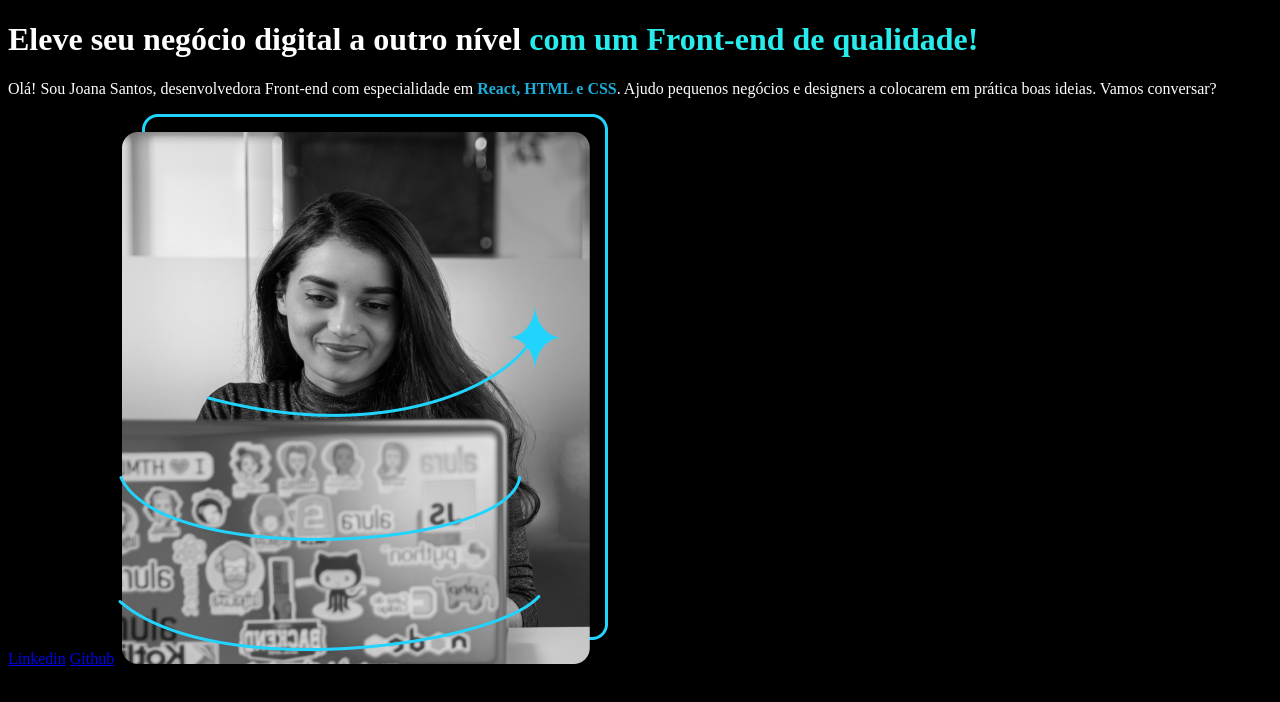
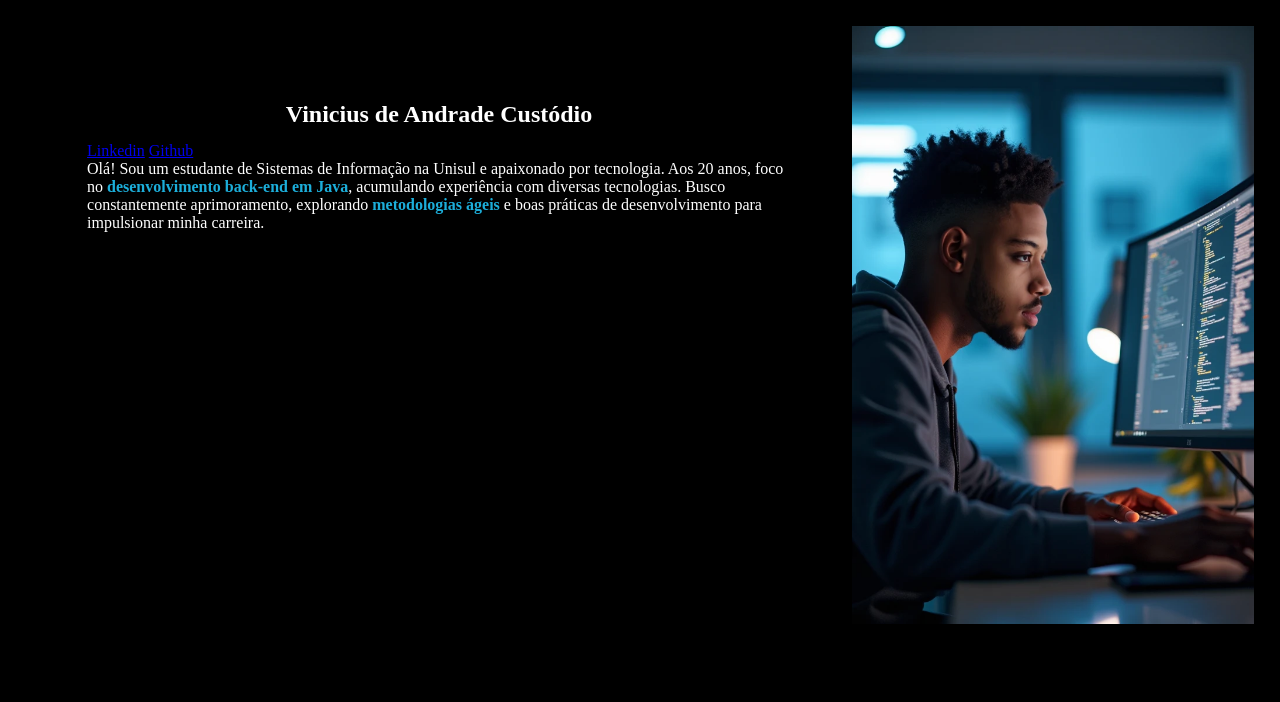
Before and after one commit to Viniciuss2004/Portifolio, a plain HTML site: page index.html in a window 1280 px wide. Drawn offline with Linux system fonts and the light colour scheme.

Commit message:
commit initial

```diff
--- a/index.html
+++ b/index.html
@@ -3,19 +3,20 @@
 <head>
     <meta charset="UTF-8">
     <meta name="viewport" content="width=device-width, initial-scale=1.0">
-    <title>Document</title>
+    <title>Portifólio</title>
     <link rel="stylesheet" href="style.css">
 </head>
 <body>
     <header></header>
-    <main>
-        <h1>Eleve seu negócio digital a outro nível
-        <strong class="titulo-destaque">com um Front-end de qualidade!
-        </strong></h1>
-        <p>Olá! Sou Joana Santos, desenvolvedora Front-end com especialidade em <strong class="paragrafo-habilidades">React, HTML e CSS</strong>. Ajudo pequenos negócios e designers a colocarem em prática boas ideias. Vamos conversar?</p>
-        <a href="https://www.linkedin.com/in/vinicius-de-andrade/">Linkedin</a>
-        <a href="https://github.com/Viniciuss2004">Github</a>
-        <img src="Imagem.png" alt="Foto de uma mulher progranado">
+    <main class="apresentacao">
+        <section class="apresentacao__sobre-mim">
+            <h1 class="nome">Vinicius de Andrade Custódio</h1>
+            <a href="https://www.linkedin.com/in/vinicius-de-andrade/">Linkedin</a>
+            <a href="https://github.com/Viniciuss2004">Github</a>
+            <p>Olá! Sou um estudante de Sistemas de Informação na Unisul e apaixonado por tecnologia. Aos 20 anos, foco no <strong class="paragrafo-habilidades">desenvolvimento back-end em Java</strong>, acumulando experiência com diversas tecnologias. Busco constantemente aprimoramento, explorando <strong class="paragrafo-habilidades">metodologias ágeis</strong> e boas práticas de desenvolvimento para impulsionar minha carreira.</p>
+
+        </section>
+        <img class="foto-ia" src="Fotos/foto-IA.png" alt="Imagem minha gerada por IA">
     </main>
     <footer></footer>
 </body>
--- a/style.css
+++ b/style.css
@@ -1,12 +1,43 @@
+ * {
+    margin: 0;
+    padding: 0;
+ }
+
  body {
+    height: 100vh;
+    box-sizing: border-box;
     background-color: #000000;
     color: white;
  }
 
- .titulo-destaque{
-    color: rgb(40, 236, 236);
+ .foto-ia {
+    width: 402px;
+    height: auto;
+  }
+
+ .titulo-destaque {
+    color: rgb(45, 230, 230);
  }
 
- .paragrafo-habilidades{
+ .paragrafo-habilidades {
     color: rgb(28, 174, 218);
  }
+
+.apresentacao {
+    margin: 2%;
+    display: flex;
+    justify-content: space-between;
+}
+
+.apresentacao__sobre-mim {
+    margin: 5%;
+    width: 855px;
+    height: 2;
+}
+
+.nome {
+    margin: 2%;
+    display: flex;
+    justify-content: center;
+    align-items: flex-start;
+}
```
Also changed, not shown: Fotos/Imagem.png (renamed from Imagem.png), Fotos/foto-IA.png (added), Fotos/logo-css-3.png (added), Fotos/logo-html-5.png (added), Fotos/logo-java.png (added), Fotos/logo-javascript.png (added), html.png (deleted).
